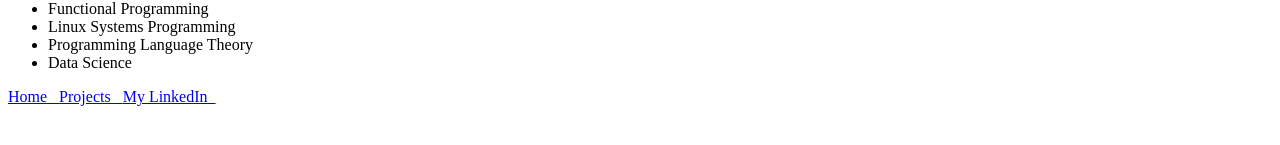
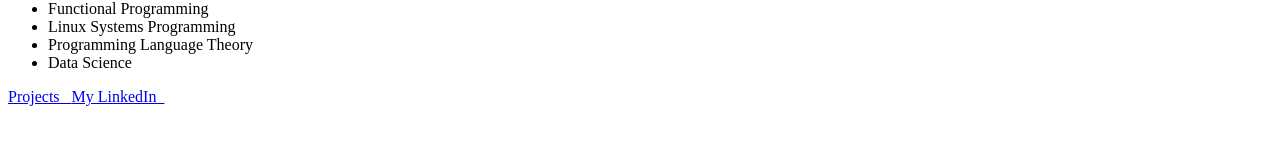
Before and after one commit to blaskode/blaskode.github.io, a plain HTML site: page index.html in a window 1280 px wide. Shown: the part 479-624 px from the top of the page. Drawn offline with Linux system fonts and the light colour scheme.

Commit message:
Update index.html

```diff
--- a/index.html
+++ b/index.html
@@ -29,7 +29,6 @@
 		</div>
 
 		<div> <!-- NAV BAR -->
-			<a href="index.html">Home &nbsp; </a>
 			<a href="https://github.com/blaskode">Projects &nbsp; </a>
 			<a href="https://www.linkedin.com/in/damien-blasko-471b25144/">My LinkedIn &nbsp; </a>
 		</div>
```
